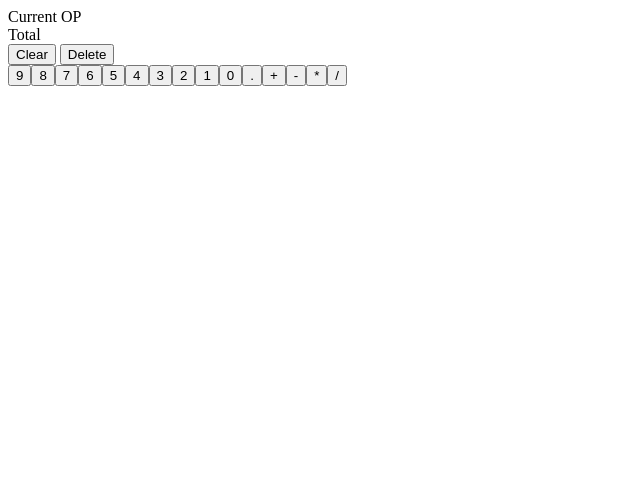
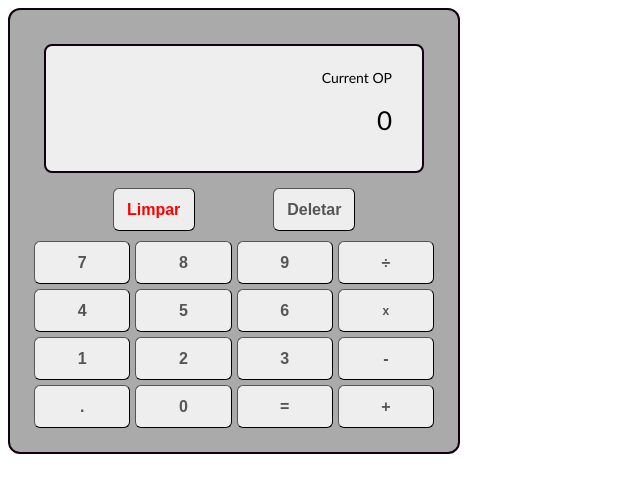
Before and after one commit to MarcosRidley/MyJsCalculator, a plain HTML site: page index.html in a window 1280 px wide. Shown: the whole page, without its empty margins (0-640 px from the left). Drawn offline with Linux system fonts and the light colour scheme.

Commit message:
add style and test buttons

```diff
--- /dev/null
+++ b/changeResult.js
@@ -0,0 +1,7 @@
+const result = document.getElementById("result");
+const clearButton = document.getElementById("clear");
+clearButton.addEventListener("click", changeResult);
+
+function changeResult() {
+  result.textContent = 330;
+}
--- a/index.html
+++ b/index.html
@@ -6,25 +6,31 @@
     <meta name="viewport" content="width=device-width, initial-scale=1.0" />
     <title>Ridley's Calculator app</title>
     <script src="math.js" defer></script>
+    <script src="changeResult.js" defer></script>
+    <link href="styles.css" rel="stylesheet" />
   </head>
   <body>
-    <main class="calculatorApp">
-      <div id="current" class="visor">Current OP</div>
-      <div id="result" class="visor">Total</div>
-      <div id="killButtons">
-        <button id="clear">Clear</button> <button id="delete">Delete</button>
-      </div>
-      <div id="numbers">
-        <button class="numerals">9</button><button class="numerals">8</button
-        ><button class="numerals">7</button><button class="numerals">6</button
-        ><button class="numerals">5</button><button class="numerals">4</button
-        ><button class="numerals">3</button><button class="numerals">2</button
-        ><button class="numerals">1</button><button class="numerals">0</button
-        ><button class="numerals">.</button><button class="operations">+</button
-        ><button class="operations">-</button
-        ><button class="operations">*</button
-        ><button class="operations">/</button>
-      </div>
-    </main>
+      <main>
+            <div class="calculatorApp">
+                <div id="visor">
+                    <div id="current" class="visorContent">Current OP</div>
+                    <div id="result" class="visorContent">0</div>
+                </div>
+            <div id="killButtons">
+                <button class="killbtns" id="clear">Limpar</button> <button class="killbtns" id="delete">Deletar</button>
+            </div>
+            <div id="numbersAndOperations">
+                <button class="numerals">7</button><button class="numerals">8</button
+                ><button class="numerals">9</button><button class="operations">÷</button
+                ><button class="numerals">4</button><button class="numerals">5</button
+                ><button class="numerals">6</button><button class="operations" style="font-size: 12px;">x</button
+                ><button class="numerals">1</button><button class="numerals">2</button
+                ><button class="numerals">3</button><button class="operations">-</button
+                ><button class="numerals">.</button
+                ><button class="numerals">0</button
+                ><button class="operations">=</button>
+                <button class="operations">+</button>
+            </div>
+     </main>
   </body>
 </html>
--- a/styles.css
+++ b/styles.css
@@ -0,0 +1,97 @@
+html {
+  font-family: Trebuchet MS;
+}
+
+.calculatorApp {
+  width: 400px;
+  height: auto;
+  background-color: #aaa;
+  border-color: black;
+  border: 2px #101 solid;
+  border-radius: 12px;
+  padding: 24px;
+}
+#visor {
+  background-color: #eee;
+  text-align: right;
+  border: 2px #101 solid;
+  border-radius: 8px;
+  padding: 20px;
+  margin: 10px 10px 15px;
+}
+
+.visorContent {
+  padding: 3px 10px 15px;
+}
+#current {
+  font-size: 14px;
+}
+#result {
+  font-size: 26px;
+}
+
+button {
+  font-size: 16px;
+  width: 41px;
+  height: 43px;
+  border-width: 1px;
+  color: #555;
+  border-color: rgba(0, 0, 0, 1);
+  font-weight: bold;
+  border-top-left-radius: 6px;
+  border-top-right-radius: 6px;
+  border-bottom-left-radius: 6px;
+  border-bottom-right-radius: 6px;
+  background: #eee;
+}
+
+button:hover {
+  background: rgba(200, 200, 200, 1);
+}
+button:active {
+  background-color: #bbb;
+}
+
+#killButtons {
+  display: flex;
+  justify-content: space-evenly;
+  padding-bottom: 10px;
+}
+.killbtns {
+  width: 82px;
+  height: 43px;
+  text-shadow: none;
+}
+
+#clear {
+  /* background-color: #f55; */
+  color: #f00;
+}
+/* #clear:hover {
+  background-color: #f2;
+}
+#clear:active {
+  background-color: #f00;
+} */
+/*
+#delete {
+  background-color: #88f;
+}
+#delete:hover {
+  background-color: #55f;
+}
+#delete:active {
+  background-color: #00f;
+} */
+
+#numbersAndOperations {
+  display: flex;
+  flex-wrap: wrap;
+  justify-content: space-evenly;
+  gap: 5px;
+}
+
+.numerals,
+.operations {
+  flex: 1 0 22%;
+}
```
